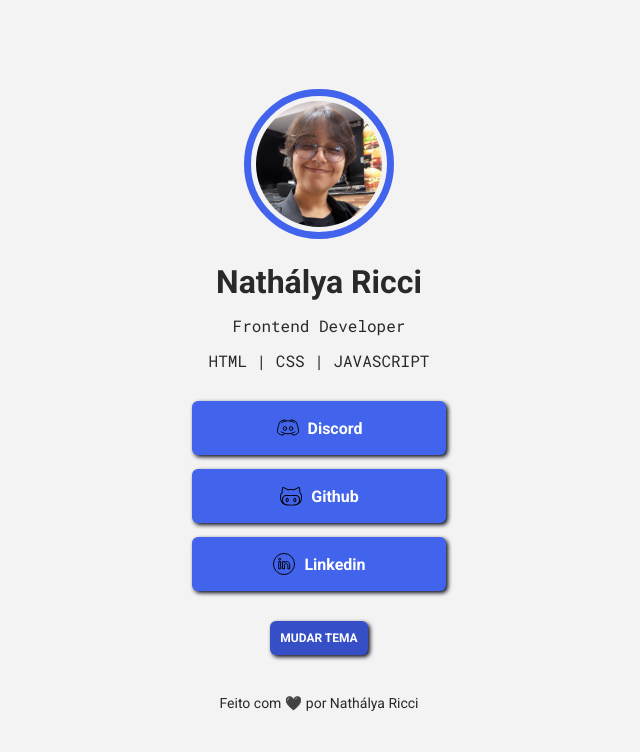
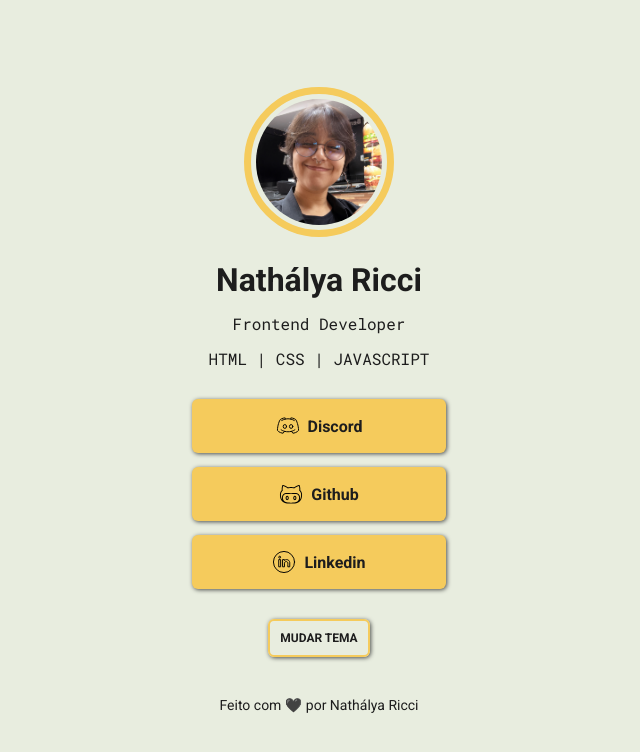
Before and after one commit to lyaricci/rocketseat-rocket-links-react, a React (Vite) app: page / in a window 1280 px wide. Shown: the top 752 px of the page, without its empty margins (321-961 px from the left). Built offline with nearby package versions, Linux system fonts and the light colour scheme.

Commit message:
modifica variáveis css

```diff
--- a/src/App/App.css
+++ b/src/App/App.css
@@ -8,7 +8,7 @@
 body {
 	background-color: var(--c-bg);
 	font-family: var(--ff-roboto);
-  color: var(--c-text-dark);
+	color: var(--c-text);
 }
 
 .App {
--- a/src/App/components/Buttons/Buttons.css
+++ b/src/App/components/Buttons/Buttons.css
@@ -3,7 +3,7 @@
 	padding: 15px 80px;
 	background-color: var(--c-primary);
 	color: var(--c-text-light);
-	box-shadow: 2px 2px 4px 0px var(--c-bg-dark);
+	box-shadow: 1px 1px 4px 0px var(--c-accent);
 	font-weight: var(--fw-bold);
 	font-size: var(--fs-medium);
 
@@ -14,17 +14,18 @@
 }
 
 .btnLinks:hover {
-	background-color: var(--c-primary-dark);
+	background-color: var(--c-primary);
+	opacity: 0.8;
 	transition: all 0.8s ease-in-out;
 }
 
 .btnSwitcher {
 	cursor: pointer;
 	padding: 10px;
-	color: var(--c-text-light);
-	background-color: var(--c-primary-dark);
-	box-shadow: 2px 2px 4px 0px var(--c-bg-dark);
-	border: none;
+	color: var(--c-text);
+	background-color: transparent;
+	box-shadow: 1px 1px 4px 0px var(--c-accent);
+	border: 2px solid var(--c-primary);
 	border-radius: 6px;
 	font-family: "Roboto", sans-serif;
 	font-size: 0.75rem;
@@ -33,5 +34,6 @@
 }
 
 .btnSwitcher:hover {
-	background-color: var(--c-bg-dark);
+	background-color: var(--c-primary);
+	opacity: 0.8;
 }
--- a/src/App/components/Footer/Footer.css
+++ b/src/App/components/Footer/Footer.css
@@ -1,5 +1,5 @@
 .Footer {
 	text-align: center;
 	font-size: var(--fs-short);
-	color: var(--c-text-dark);
+	color: var(--c-text);
 }
--- a/src/index.css
+++ b/src/index.css
@@ -1,8 +1,8 @@
 :root {
 	/* typography */
 
-  --ff-roboto: 'Roboto', sans-serif;
-  --ff-monospace: 'Roboto Mono', monospace;
+	--ff-roboto: "Roboto", sans-serif;
+	--ff-monospace: "Roboto Mono", monospace;
 
 	--fw-normal: 400;
 	--fw-medium: 500;
@@ -14,10 +14,15 @@
 
 	/* colors */
 
-  --c-bg: #f3f3f3;
-  --c-bg-dark: #080b1c;
-  --c-primary: #4263eb;
-  --c-primary-dark: #364fc7;
-  --c-text-light: #FFF;
-  --c-text-dark: #292929;
+	--c-bg: #e8eddf;
+	--c-primary: #f5cb5c;
+	--c-accent: #4c4e4c;
+	--c-text: #1d1d1d;
 }
+
+[data-theme="dark"] {
+	--c-bg: #1d1d1d;
+	--c-primary: #f5cb5c;
+	--c-accent: #cfdbd5;
+	--text: #e8eddf;
+}
```
Lines whose indentation alone changed are shown as unchanged.
